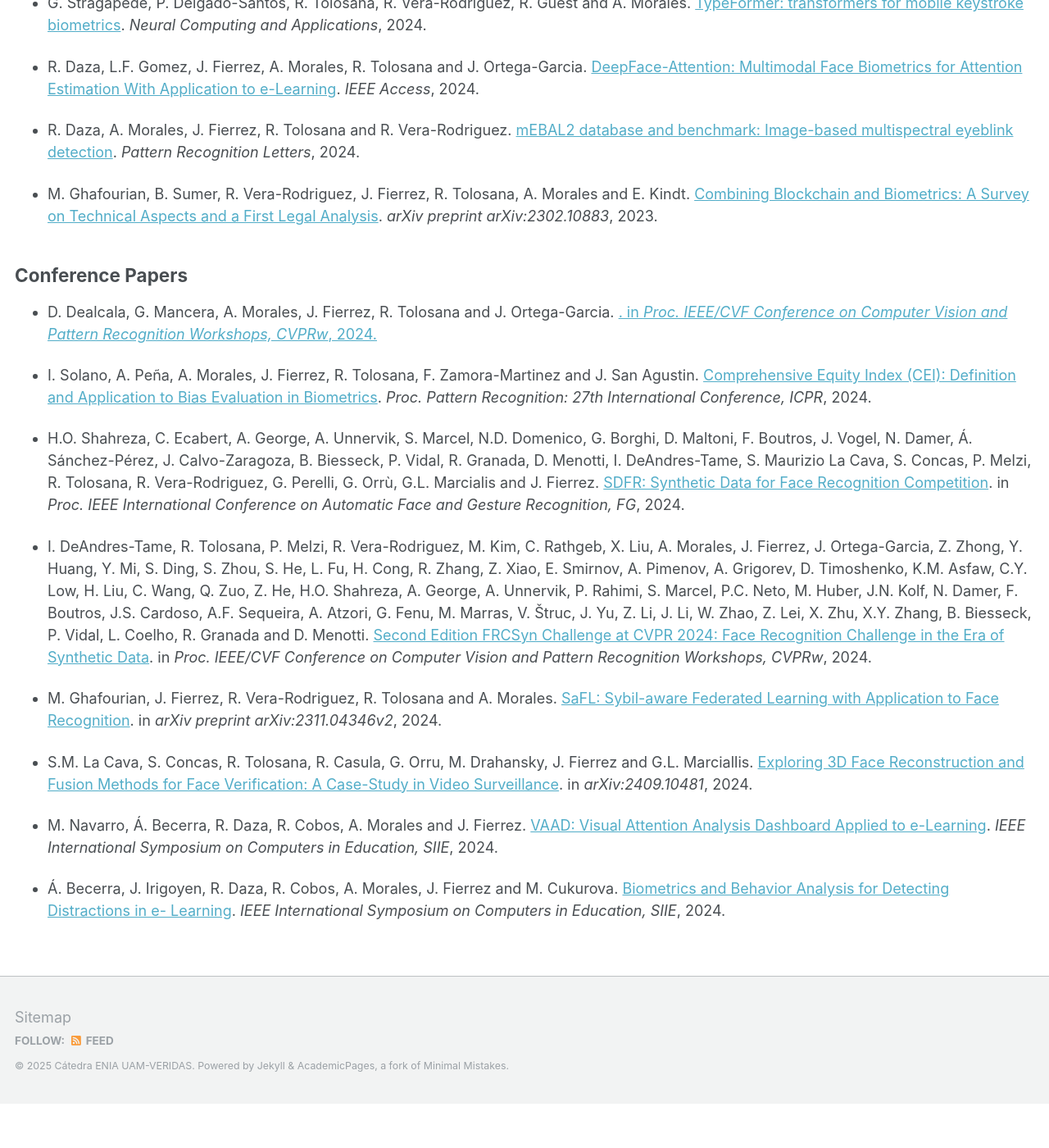
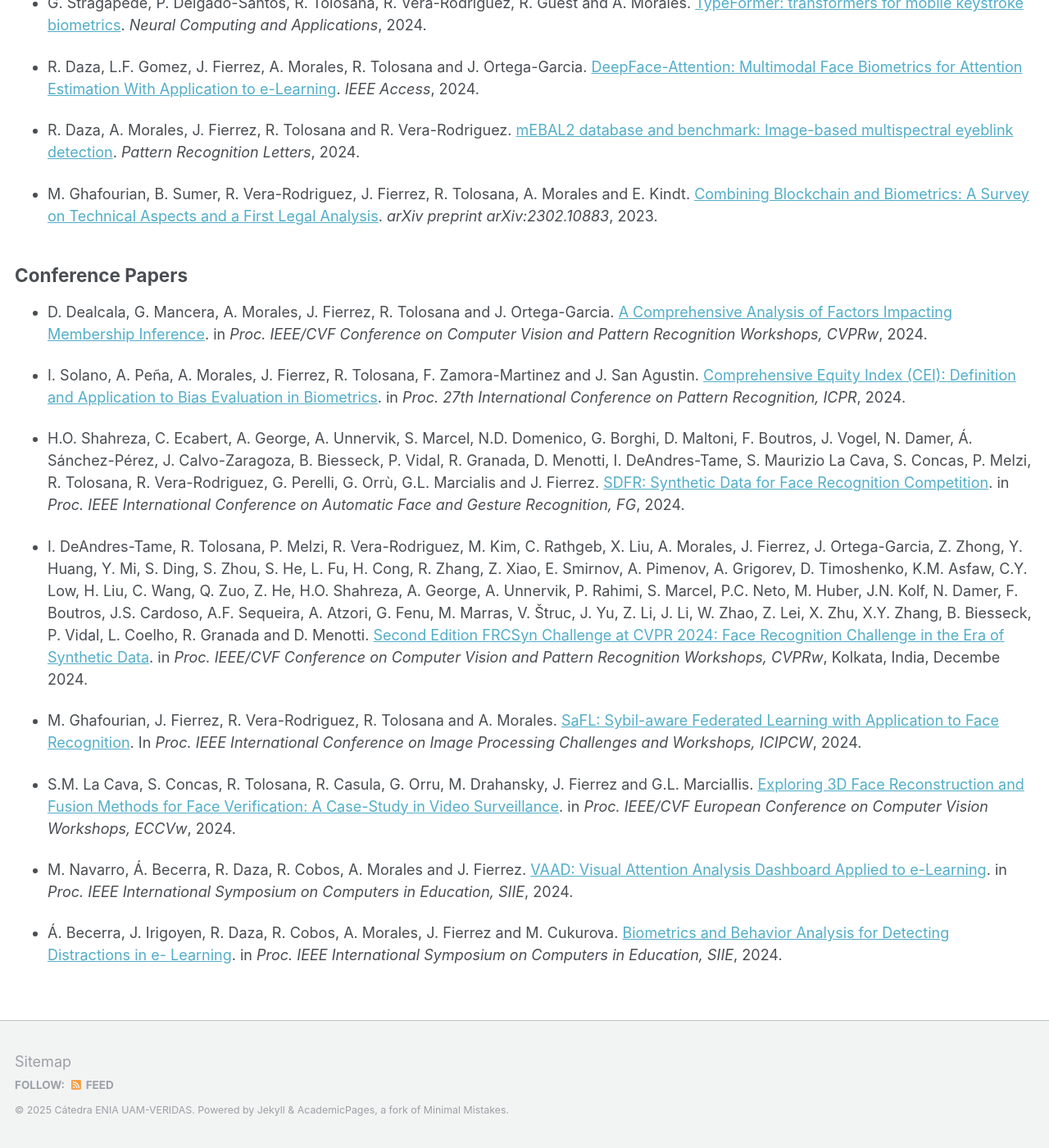
Before and after one commit to catedraeniauam/catedraeniauam.github.io, a Jekyll site: the page built from _pages/publications.md, in a window 1280 px wide and 1400 px high, scrolled down 926 px. Shown: the whole window at 82% size. Built offline with Jekyll 4.4.1, drawn with Linux system fonts in a browser that asks for light colours; before the commit the page ends 2272 px from its top, so only the background shows below that.

Commit message:
Hacemos cambios en conference paper

```diff
--- a/_pages/publications.md
+++ b/_pages/publications.md
@@ -31,18 +31,18 @@ Journal Articles
 Conference Papers
 -----
 
-- D. Dealcala, G. Mancera, A. Morales, J. Fierrez, R. Tolosana and J. Ortega-Garcia. <a href="https://openaccess.thecvf.com/content/CVPR2024W/SAIAD/html/Dealcala_A_Comprehensive_Analysis_of_Factors_Impacting_Membership_Inference_CVPRW_2024_paper.html" target="_blank">. in *Proc. IEEE/CVF Conference on Computer Vision and Pattern Recognition Workshops, CVPRw*, 2024.
+- D. Dealcala, G. Mancera, A. Morales, J. Fierrez, R. Tolosana and J. Ortega-Garcia. <a href="https://ieeexplore.ieee.org/document/10678207" target="_blank">A Comprehensive Analysis of Factors Impacting Membership Inference</a>. in *Proc. IEEE/CVF Conference on Computer Vision and Pattern Recognition Workshops, CVPRw*, 2024.
 
-- I. Solano, A. Peña, A. Morales, J. Fierrez, R. Tolosana, F. Zamora-Martinez and J. San Agustin. <a href="https://dl.acm.org/doi/10.1007/978-3-031-78341-8_8" target="_blank">Comprehensive Equity Index (CEI): Definition and Application to Bias Evaluation in Biometrics</a>. *Proc. Pattern Recognition: 27th International Conference, ICPR*, 2024.
+- I. Solano, A. Peña, A. Morales, J. Fierrez, R. Tolosana, F. Zamora-Martinez and J. San Agustin. <a href="https://dl.acm.org/doi/10.1007/978-3-031-78341-8_8" target="_blank">Comprehensive Equity Index (CEI): Definition and Application to Bias Evaluation in Biometrics</a>. in *Proc. 27th International Conference on Pattern Recognition, ICPR*, 2024.
 
 - H.O. Shahreza, C. Ecabert, A. George, A. Unnervik, S. Marcel, N.D. Domenico, G. Borghi, D. Maltoni, F. Boutros, J. Vogel, N. Damer, Á. Sánchez-Pérez, J. Calvo-Zaragoza, B. Biesseck, P. Vidal, R. Granada, D. Menotti, I. DeAndres-Tame, S. Maurizio La Cava, S. Concas, P. Melzi, R. Tolosana, R. Vera-Rodriguez, G. Perelli, G. Orrù, G.L. Marcialis and J. Fierrez. <a href="https://ieeexplore.ieee.org/document/10581946" target="_blank">SDFR: Synthetic Data for Face Recognition Competition</a>. in *Proc. IEEE International Conference on Automatic Face and Gesture Recognition, FG*, 2024.
 
-- I. DeAndres-Tame, R. Tolosana, P. Melzi, R. Vera-Rodriguez, M. Kim, C. Rathgeb, X. Liu, A. Morales, J. Fierrez, J. Ortega-Garcia, Z. Zhong, Y. Huang, Y. Mi, S. Ding, S. Zhou, S. He, L. Fu, H. Cong, R. Zhang, Z. Xiao, E. Smirnov, A. Pimenov, A. Grigorev, D. Timoshenko, K.M. Asfaw, C.Y. Low, H. Liu, C. Wang, Q. Zuo, Z. He, H.O. Shahreza, A. George, A. Unnervik, P. Rahimi, S. Marcel, P.C. Neto, M. Huber, J.N. Kolf, N. Damer, F. Boutros, J.S. Cardoso, A.F. Sequeira, A. Atzori, G. Fenu, M. Marras, V. Štruc, J. Yu, Z. Li, J. Li, W. Zhao, Z. Lei, X. Zhu, X.Y. Zhang, B. Biesseck, P. Vidal, L. Coelho, R. Granada and D. Menotti. <a href="https://openaccess.thecvf.com/content/CVPR2024W/FRCSyn/html/Deandres-Tame_Second_Edition_FRCSyn_Challenge_at_CVPR_2024_Face_Recognition_Challenge_CVPRW_2024_paper.html" target="_blank">Second Edition FRCSyn Challenge at CVPR 2024: Face Recognition Challenge in the Era of Synthetic Data</a>. in *Proc. IEEE/CVF Conference on Computer Vision and Pattern Recognition Workshops, CVPRw*, 2024.
+- I. DeAndres-Tame, R. Tolosana, P. Melzi, R. Vera-Rodriguez, M. Kim, C. Rathgeb, X. Liu, A. Morales, J. Fierrez, J. Ortega-Garcia, Z. Zhong, Y. Huang, Y. Mi, S. Ding, S. Zhou, S. He, L. Fu, H. Cong, R. Zhang, Z. Xiao, E. Smirnov, A. Pimenov, A. Grigorev, D. Timoshenko, K.M. Asfaw, C.Y. Low, H. Liu, C. Wang, Q. Zuo, Z. He, H.O. Shahreza, A. George, A. Unnervik, P. Rahimi, S. Marcel, P.C. Neto, M. Huber, J.N. Kolf, N. Damer, F. Boutros, J.S. Cardoso, A.F. Sequeira, A. Atzori, G. Fenu, M. Marras, V. Štruc, J. Yu, Z. Li, J. Li, W. Zhao, Z. Lei, X. Zhu, X.Y. Zhang, B. Biesseck, P. Vidal, L. Coelho, R. Granada and D. Menotti. <a href="https://ieeexplore.ieee.org/document/10678240" target="_blank">Second Edition FRCSyn Challenge at CVPR 2024: Face Recognition Challenge in the Era of Synthetic Data</a>. in *Proc. IEEE/CVF Conference on Computer Vision and Pattern Recognition Workshops, CVPRw*, Kolkata, India, Decembe 2024.
 
-- M. Ghafourian, J. Fierrez, R. Vera-Rodriguez, R. Tolosana and A. Morales. <a href="https://arxiv.org/abs/2311.04346v2" target="_blank">SaFL: Sybil-aware Federated Learning with Application to Face Recognition</a>. in *arXiv preprint arXiv:2311.04346v2*, 2024.
+- M. Ghafourian, J. Fierrez, R. Vera-Rodriguez, R. Tolosana and A. Morales. <a href="https://ieeexplore.ieee.org/document/10769131" target="_blank">SaFL: Sybil-aware Federated Learning with Application to Face Recognition</a>. In *Proc. IEEE International Conference on Image Processing Challenges and Workshops, ICIPCW*, 2024.
 
-- S.M. La Cava, S. Concas, R. Tolosana, R. Casula, G. Orru, M. Drahansky, J. Fierrez and G.L. Marciallis. <a href="https://arxiv.org/abs/2409.10481" target="_blank">Exploring 3D Face Reconstruction and Fusion Methods for Face Verification: A Case-Study in Video Surveillance</a>. in *arXiv:2409.10481*, 2024.
+- S.M. La Cava, S. Concas, R. Tolosana, R. Casula, G. Orru, M. Drahansky, J. Fierrez and G.L. Marciallis. <a href="https://arxiv.org/abs/2409.10481" target="_blank">Exploring 3D Face Reconstruction and Fusion Methods for Face Verification: A Case-Study in Video Surveillance</a>. in *Proc. IEEE/CVF European Conference on Computer Vision Workshops, ECCVw*, 2024.
 
-- M. Navarro, Á. Becerra, R. Daza, R. Cobos, A. Morales and J. Fierrez. <a href="https://ieeexplore.ieee.org/abstract/document/10604520" target="_blank">VAAD: Visual Attention Analysis Dashboard Applied to e-Learning</a>. *IEEE International Symposium on Computers in Education, SIIE*, 2024.
+- M. Navarro, Á. Becerra, R. Daza, R. Cobos, A. Morales and J. Fierrez. <a href="https://ieeexplore.ieee.org/abstract/document/10604520" target="_blank">VAAD: Visual Attention Analysis Dashboard Applied to e-Learning</a>. in *Proc. IEEE International Symposium on Computers in Education, SIIE*, 2024.
 
-- Á. Becerra,  J. Irigoyen, R. Daza, R. Cobos, A. Morales, J. Fierrez and M. Cukurova. <a href="https://ieeexplore.ieee.org/abstract/document/10604582" target="_blank">Biometrics and Behavior Analysis for Detecting Distractions in e- Learning</a>. *IEEE International Symposium on Computers in Education, SIIE*, 2024.
+- Á. Becerra,  J. Irigoyen, R. Daza, R. Cobos, A. Morales, J. Fierrez and M. Cukurova. <a href="https://ieeexplore.ieee.org/abstract/document/10604582" target="_blank">Biometrics and Behavior Analysis for Detecting Distractions in e- Learning</a>. in *Proc. IEEE International Symposium on Computers in Education, SIIE*, 2024.
```
